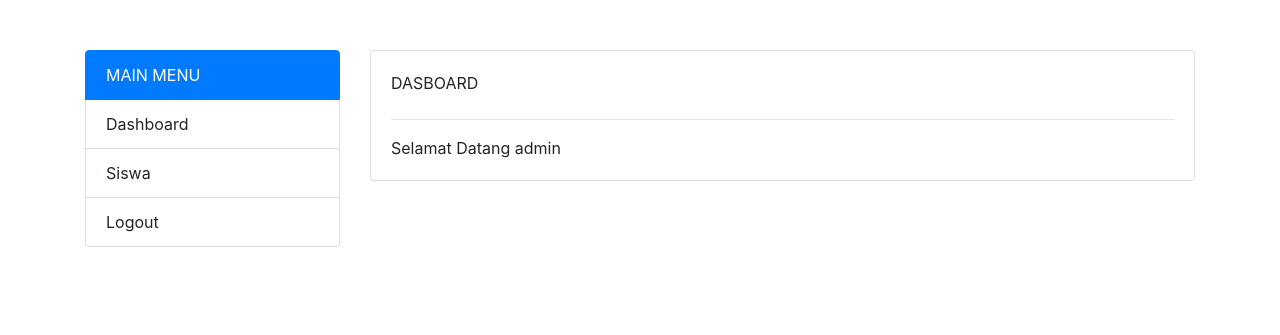
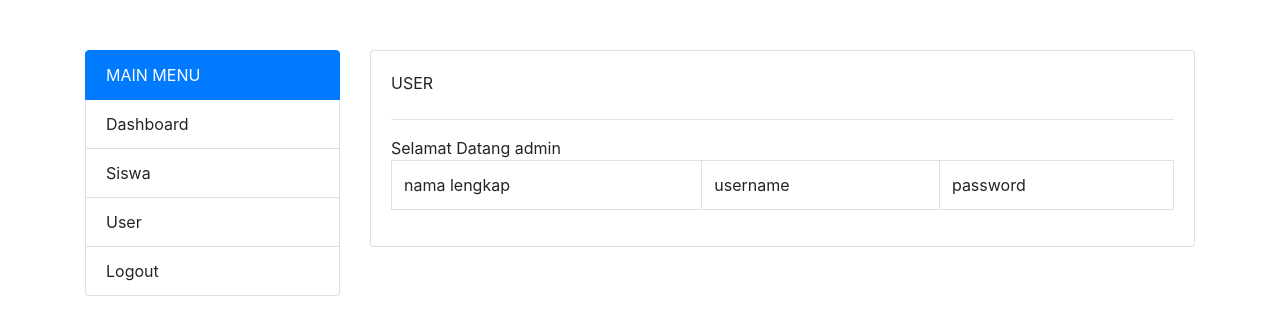
Before and after one commit to Nurdiansyah204/PHP-MYSQLI-AJAX, a PHP site: page /modul-user/dashboard.php in a window 1280 px wide. Shown: the top 335 px of the page. Run offline with PHP 8.4, Linux system fonts and the light colour scheme; a user stored in the database is signed in.

Commit message:
milestone rpl 1

```diff
--- a/assets/menu.php
+++ b/assets/menu.php
@@ -1,8 +1,9 @@
 <div class="col-md-3">
     <ul class="list-group">
         <li class="list-group-item active">MAIN MENU</li>
-        <a href="logout" class="list-group-item" style="color: #212529;">Dashboard</a>
+        <a href="dashboard.php" class="list-group-item" style="color: #212529;">Dashboard</a>
         <a href="http://<?php echo $_SERVER['SERVER_NAME'] ?>/PHP-MYSQLI-AJAX/modul-siswa/dashboard.php" class="list-group-item" style="color: #212529;">Siswa</a>
+        <a href="http://<?php echo $_SERVER['SERVER_NAME'] ?>/PHP-MYSQLI-AJAX/modul-user/dashboard.php" class="list-group-item" style="color: #212529;">User</a>
         <a href="http://<?php echo $_SERVER['SERVER_NAME'] ?>/PHP-MYSQLI-AJAX/modul-user/logout.php" class="list-group-item" style="color: #212529;">Logout</a>
     </ul>
 </div>
--- a/modul-user/dashboard.php
+++ b/modul-user/dashboard.php
@@ -1,6 +1,6 @@
 <?php
 
-session_start();
+@session_start();
 
 if (!$_SESSION['id_user']) {
     echo '<script>
@@ -35,10 +35,21 @@
             <div class="col-md-9">
                 <div class="card">
                     <div class="card-body">
-                        <label>DASBOARD</label>
+                        <label>USER</label>
                         <hr>
 
                         Selamat Datang <?php echo $_SESSION['nama_lengkap'] ?>
+                        <table class="table table-bordered">
+                            <tr>
+                                <td>nama lengkap</td>
+                                <td>username</td>
+                                <td>password</td>
+                            </tr>
+                            <tr>
+
+                            </tr>
+
+                        </table>
 
                     </div>
                 </div>
--- a/modul-user/register.php
+++ b/modul-user/register.php
@@ -40,7 +40,7 @@
                 </div>
 
                 <div class="text-center" style="margin-top: 15px">
-                    Sudah punya akun? <a href="login.php">Silahkan Login</a>
+                    Sudah punya akun? <a href="index.php">Silahkan Login</a>
                 </div>
 
             </div>
--- a/modul-user/simpan-register.php
+++ b/modul-user/simpan-register.php
@@ -1,6 +1,6 @@
 <?php
 
-include('koneksi.php');
+include('../config/koneksi.php');
 
 $nama_lengkap = $_POST['nama_lengkap'];
 $username     = $_POST['username'];
```
